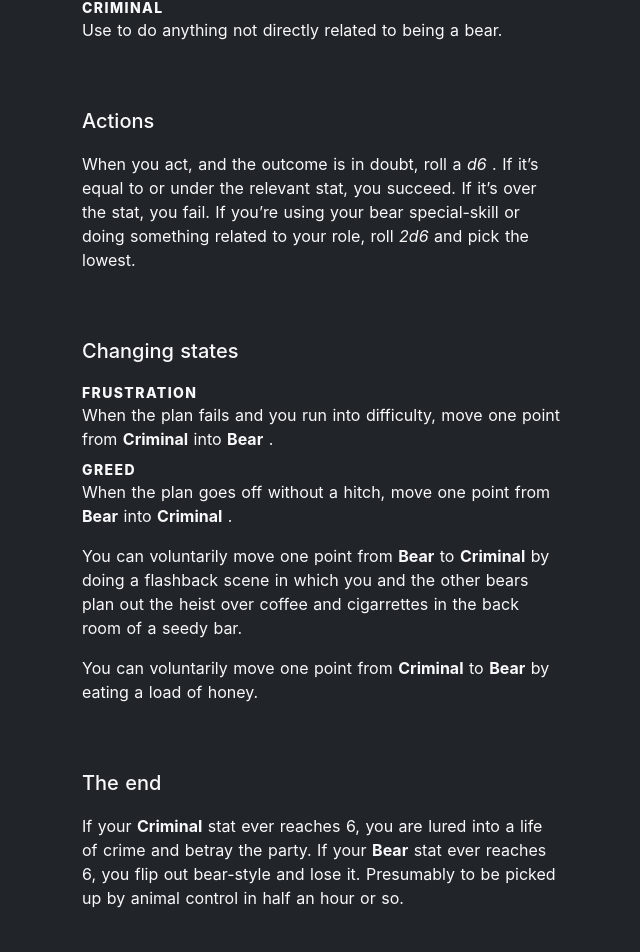
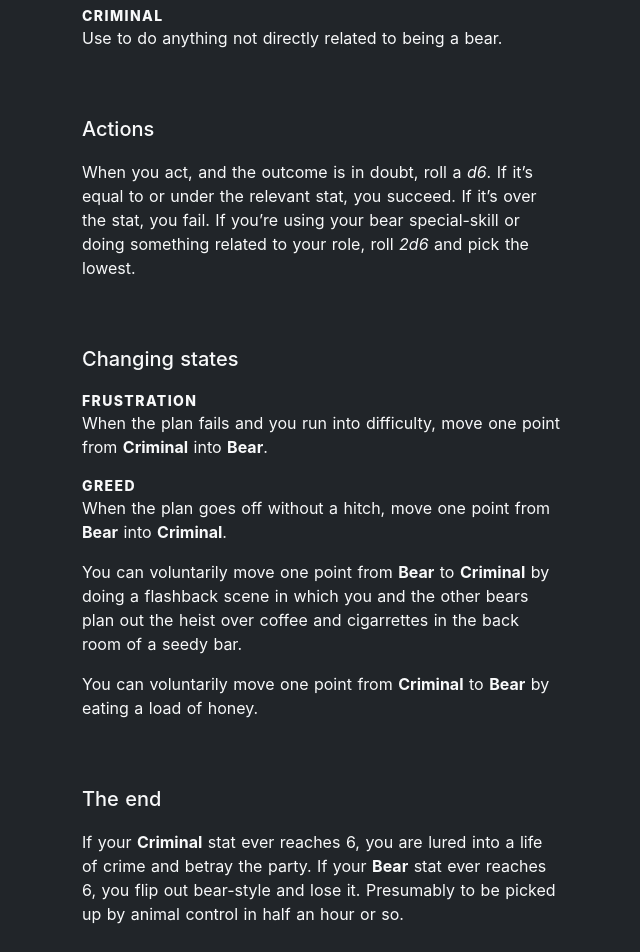
Before and after one commit to stormwarning/honeyware, a Nuxt app: page /rules in a window 1280 px wide. Shown: the part 287-1239 px from the top of the page, without its empty margins (78-718 px from the left). Built offline with nearby package versions, Linux system fonts and the light colour scheme; a web font is replaced by a local one.

Commit message:
Fix some content formatting & spacing

```diff
--- a/pages/index.vue
+++ b/pages/index.vue
@@ -6,7 +6,7 @@
                 <p class="ttu fw8 tracked">
                     It’s Honeycon 2019.
                 </p>
-                <p class="mt2">
+                <p class="mt3">
                     You are going to undertake the greatest heist the world has
                     ever seen. Just two things:
                 </p>
@@ -22,7 +22,7 @@
             </div>
 
             <div class="flex items-center justify-between mt5">
-                <h2 class="f4 fw5 ma0 tracked">Available crew</h2>
+                <h2 class="f4 fw5 ma0">Available crew</h2>
 
                 <nuxt-link class="dib yellow-400 dim no-underline" to="/bear">
                     Add a Bear
--- a/pages/rules.vue
+++ b/pages/rules.vue
@@ -1,85 +1,71 @@
 <template>
     <section class="mw8 center">
-        <page-header title="Honey Heist rules" />
+        <page-header title="The rules" />
         <main class="pa3 pa4-ns">
             <div class="measure">
                 <h2 class="ma0 f4 fw5">Stats</h2>
-                <p>
+                <p class="ma0 mt3">
                     You have two stats.
                     <strong>Each starts with 3 points.</strong>
                 </p>
-                <dl>
-                    <dt class="ttu f6 fw8 tracked">Bear</dt>
+                <dl class="ma0">
+                    <dt class="mt3 ttu f6 fw8 tracked">Bear</dt>
                     <dd class="ml0">
                         Use to maul stuff, run &amp; climb, shrug off damage,
                         scare people, and generally do bear stuff.
                     </dd>
 
-                    <dt class="mt2 ttu f6 fw8 tracked">Criminal</dt>
+                    <dt class="mt3 ttu f6 fw8 tracked">Criminal</dt>
                     <dd class="ml0">
                         Use to do anything not directly related to being a bear.
                     </dd>
                 </dl>
 
                 <h2 class="ma0 mt5 f4 fw5">Actions</h2>
-                <p>
+                <p class="ma0 mt3">
                     When you act, and the outcome is in doubt, roll a
-                    <var>d6</var>
-                    . If it’s equal to or under the relevant stat, you succeed.
-                    If it’s over the stat, you fail. If you’re using your bear
-                    special-skill or doing something related to your role, roll
-                    <var>2d6</var>
-                    and pick the lowest.
+                    <var>d6</var>. If it’s equal to or under the relevant stat,
+                    you succeed. If it’s over the stat, you fail. If you’re
+                    using your bear special-skill or doing something related to
+                    your role, roll <var>2d6</var> and pick the lowest.
                 </p>
 
                 <h2 class="ma0 mt5 f4 fw5">Changing states</h2>
-                <dl>
-                    <dt class="ttu f6 fw8 tracked">Frustration</dt>
+                <dl class="ma0">
+                    <dt class="mt3 ttu f6 fw8 tracked">Frustration</dt>
                     <dd class="ml0">
                         When the plan fails and you run into difficulty, move
-                        one point from
-                        <strong>Criminal</strong>
-                        into
-                        <strong>Bear</strong>
-                        .
+                        one point from <strong>Criminal</strong> into
+                        <strong>Bear</strong>.
                     </dd>
-                    <dt class="mt2 ttu f6 fw8 tracked">Greed</dt>
+
+                    <dt class="mt3 ttu f6 fw8 tracked">Greed</dt>
                     <dd class="ml0">
                         When the plan goes off without a hitch, move one point
-                        from
-                        <strong>Bear</strong>
-                        into
-                        <strong>Criminal</strong>
-                        .
+                        from <strong>Bear</strong> into
+                        <strong>Criminal</strong>.
                     </dd>
                 </dl>
-                <p>
+                <p class="ma0 mt3">
                     You can voluntarily move one point from
-                    <strong>Bear</strong>
-                    to
-                    <strong>Criminal</strong>
-                    by doing a flashback scene in which you and the other bears
-                    plan out the heist over coffee and cigarrettes in the back
-                    room of a seedy bar.
+                    <strong>Bear</strong> to <strong>Criminal</strong> by doing
+                    a flashback scene in which you and the other bears plan out
+                    the heist over coffee and cigarrettes in the back room of a
+                    seedy bar.
                 </p>
-                <p>
+                <p class="ma0 mt3">
                     You can voluntarily move one point from
-                    <strong>Criminal</strong>
-                    to
-                    <strong>Bear</strong>
-                    by eating a load of honey.
+                    <strong>Criminal</strong> to <strong>Bear</strong> by eating
+                    a load of honey.
                 </p>
 
                 <h2 class="ma0 mt5 f4 fw5">The end</h2>
-                <p>
-                    If your
-                    <strong>Criminal</strong>
-                    stat ever reaches 6, you are lured into a life of crime and
-                    betray the party. If your
-                    <strong>Bear</strong>
-                    stat ever reaches 6, you flip out bear-style and lose it.
-                    Presumably to be picked up by animal control in half an hour
-                    or so.
+                <p class="ma0 mt3">
+                    If your <strong>Criminal</strong> stat ever reaches 6, you
+                    are lured into a life of crime and betray the party. If your
+                    <strong>Bear</strong> stat ever reaches 6, you flip out
+                    bear-style and lose it. Presumably to be picked up by animal
+                    control in half an hour or so.
                 </p>
             </div>
         </main>
```
